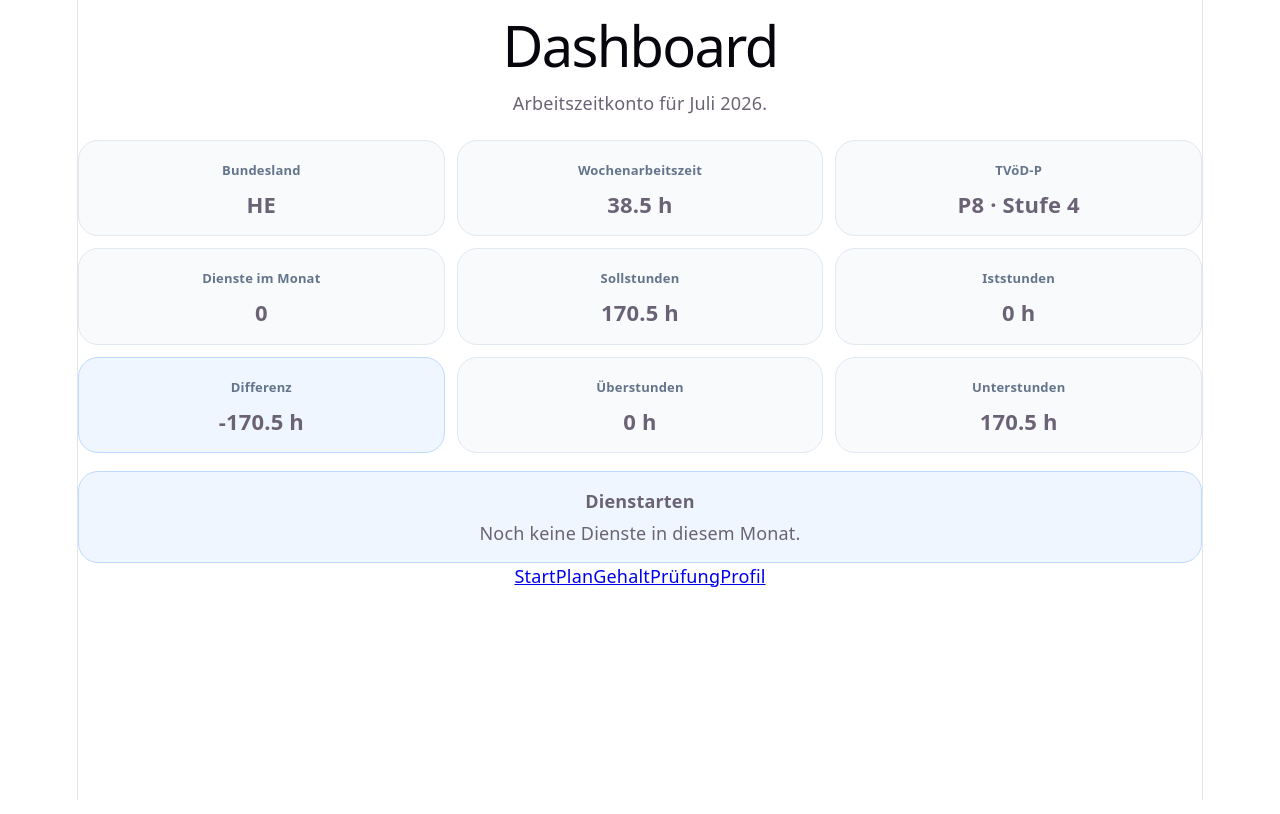
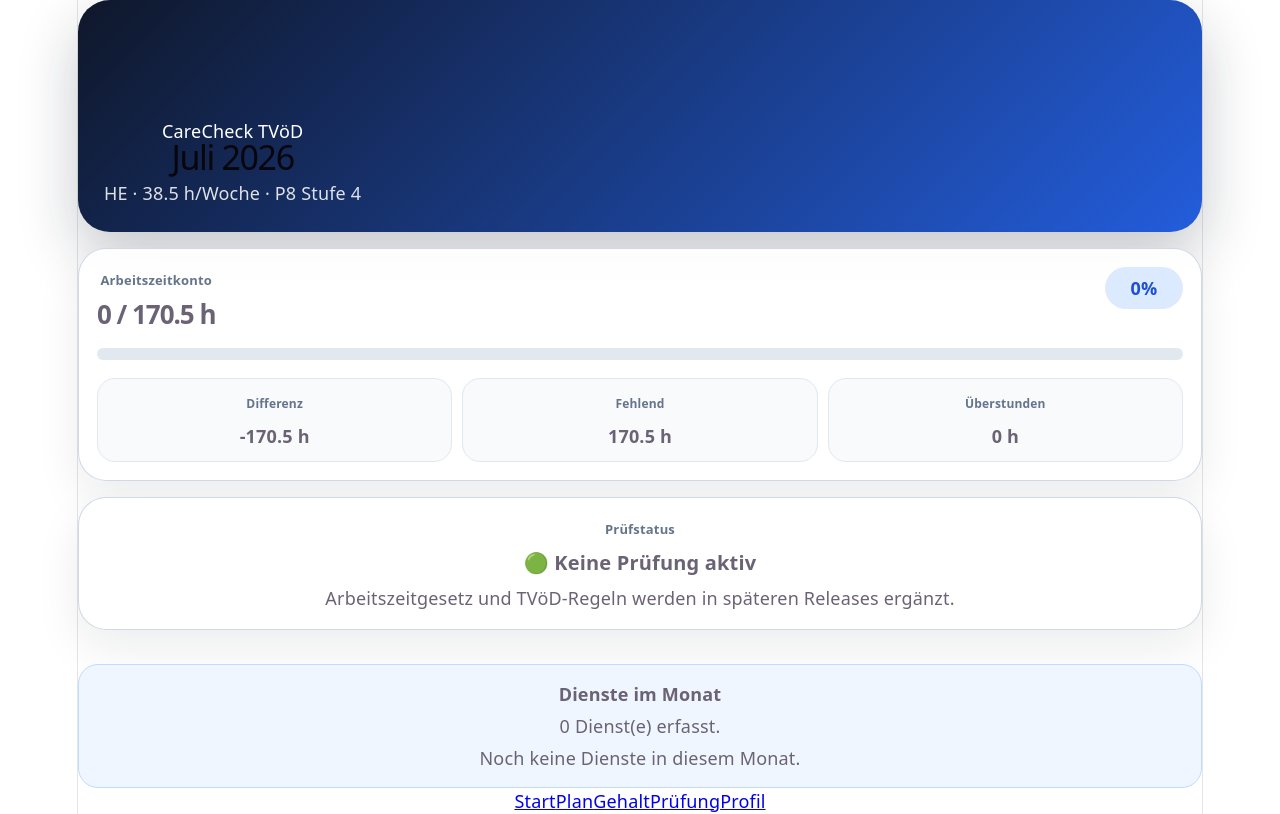
Before and after one commit to vladularu/carecheck-web, a React (Vite) app: page / in a window 1280 px wide. Built offline with nearby package versions, Linux system fonts and the light colour scheme.

Commit message:
v0.5.2 Dashboard 3.0 Layout

```diff
--- a/src/App.css
+++ b/src/App.css
@@ -143,3 +143,119 @@
   color: #64748b;
   font-weight: 700;
 }
+.dashboard-page {
+  display: grid;
+  gap: 16px;
+}
+
+.dashboard-hero {
+  min-height: 180px;
+  border-radius: 32px;
+  padding: 26px;
+  color: white;
+  background:
+    linear-gradient(135deg, rgba(15, 23, 42, 0.96), rgba(37, 99, 235, 0.92)),
+    #0f172a;
+  box-shadow: 0 24px 60px rgba(15, 23, 42, 0.24);
+  display: flex;
+  align-items: flex-end;
+}
+
+.dashboard-hero h1 {
+  margin: 0;
+  font-size: 34px;
+  letter-spacing: -0.04em;
+}
+
+.dashboard-hero p {
+  margin: 10px 0 0;
+  opacity: 0.86;
+}
+
+.work-card,
+.status-card {
+  background: rgba(255, 255, 255, 0.92);
+  border: 1px solid rgba(203, 213, 225, 0.9);
+  border-radius: 28px;
+  padding: 18px;
+  box-shadow: 0 18px 45px rgba(15, 23, 42, 0.08);
+}
+
+.work-card-header {
+  display: flex;
+  justify-content: space-between;
+  gap: 12px;
+  align-items: flex-start;
+}
+
+.work-card-header span,
+.status-card span {
+  display: block;
+  color: #64748b;
+  font-size: 13px;
+  font-weight: 800;
+  margin-bottom: 8px;
+}
+
+.work-card-header strong {
+  font-size: 26px;
+  letter-spacing: -0.04em;
+}
+
+.progress-number {
+  min-width: 58px;
+  text-align: center;
+  padding: 8px 10px;
+  border-radius: 999px;
+  background: #dbeafe;
+  color: #1d4ed8;
+  font-weight: 900;
+}
+
+.progress-track {
+  height: 12px;
+  border-radius: 999px;
+  background: #e2e8f0;
+  overflow: hidden;
+  margin: 18px 0;
+}
+
+.progress-fill {
+  height: 100%;
+  border-radius: inherit;
+  background: #2563eb;
+}
+
+.work-grid {
+  display: grid;
+  grid-template-columns: repeat(3, 1fr);
+  gap: 10px;
+}
+
+.work-grid div {
+  border-radius: 18px;
+  background: #f8fafc;
+  border: 1px solid #e2e8f0;
+  padding: 12px;
+}
+
+.work-grid span {
+  display: block;
+  color: #64748b;
+  font-size: 12px;
+  font-weight: 800;
+  margin-bottom: 6px;
+}
+
+.work-grid strong {
+  font-size: 18px;
+}
+
+.status-card strong {
+  display: block;
+  font-size: 20px;
+}
+
+.status-card p {
+  margin-top: 8px;
+}
--- a/src/pages/Dashboard.tsx
+++ b/src/pages/Dashboard.tsx
@@ -45,65 +45,68 @@
     selectedDate.getMonth(),
   );
 
+  const progress =
+    monthlyHours.targetHours > 0
+      ? Math.min(100, Math.round((monthlyHours.actualHours / monthlyHours.targetHours) * 100))
+      : 0;
+
+  const remainingHours = Math.max(
+    0,
+    Math.round((monthlyHours.targetHours - monthlyHours.actualHours) * 100) / 100,
+  );
+
   return (
-    <section className="page">
-      <h1>Dashboard</h1>
+    <section className="dashboard-page">
+      <div className="dashboard-hero">
+        <div>
+          <span className="eyebrow">CareCheck TVöD</span>
+          <h1>{monthNames[selectedDate.getMonth()]} {selectedDate.getFullYear()}</h1>
           <p>
-        Arbeitszeitkonto für {monthNames[selectedDate.getMonth()]}{" "}
-        {selectedDate.getFullYear()}.
+            {profile.federalState} · {profile.weeklyHours} h/Woche ·{" "}
+            {profile.payGroup} Stufe {profile.payLevel}
           </p>
+        </div>
+      </div>
 
-      <div className="dashboard-grid">
-        <article className="dashboard-card">
-          <span>Bundesland</span>
-          <strong>{profile.federalState}</strong>
-        </article>
+      <div className="work-card">
+        <div className="work-card-header">
+          <div>
+            <span>Arbeitszeitkonto</span>
+            <strong>{monthlyHours.actualHours} / {monthlyHours.targetHours} h</strong>
+          </div>
+          <div className="progress-number">{progress}%</div>
+        </div>
 
-        <article className="dashboard-card">
-          <span>Wochenarbeitszeit</span>
-          <strong>{profile.weeklyHours} h</strong>
-        </article>
+        <div className="progress-track">
+          <div className="progress-fill" style={{ width: `${progress}%` }} />
+        </div>
 
-        <article className="dashboard-card">
-          <span>TVöD-P</span>
-          <strong>
-            {profile.payGroup} · Stufe {profile.payLevel}
-          </strong>
-        </article>
-
-        <article className="dashboard-card">
-          <span>Dienste im Monat</span>
-          <strong>{monthlyHours.shiftCount}</strong>
-        </article>
-
-        <article className="dashboard-card">
-          <span>Sollstunden</span>
-          <strong>{monthlyHours.targetHours} h</strong>
-        </article>
-
-        <article className="dashboard-card">
-          <span>Iststunden</span>
-          <strong>{monthlyHours.actualHours} h</strong>
-        </article>
-
-        <article className="dashboard-card highlight">
+        <div className="work-grid">
+          <div>
             <span>Differenz</span>
             <strong>{monthlyHours.balanceHours} h</strong>
-        </article>
-
-        <article className="dashboard-card">
+          </div>
+          <div>
+            <span>Fehlend</span>
+            <strong>{remainingHours} h</strong>
+          </div>
+          <div>
             <span>Überstunden</span>
             <strong>{monthlyHours.overtimeHours} h</strong>
-        </article>
+          </div>
+        </div>
+      </div>
 
-        <article className="dashboard-card">
-          <span>Unterstunden</span>
-          <strong>{monthlyHours.undertimeHours} h</strong>
-        </article>
+      <div className="status-card">
+        <span>Prüfstatus</span>
+        <strong>🟢 Keine Prüfung aktiv</strong>
+        <p>Arbeitszeitgesetz und TVöD-Regeln werden in späteren Releases ergänzt.</p>
       </div>
 
       <div className="summary-card">
-        <strong>Dienstarten</strong>
+        <strong>Dienste im Monat</strong>
+        <p>{monthlyHours.shiftCount} Dienst(e) erfasst.</p>
+
         {monthlyHours.shiftTypeCounts.length === 0 ? (
           <p>Noch keine Dienste in diesem Monat.</p>
         ) : (
```
Lines whose indentation alone changed are shown as unchanged.
